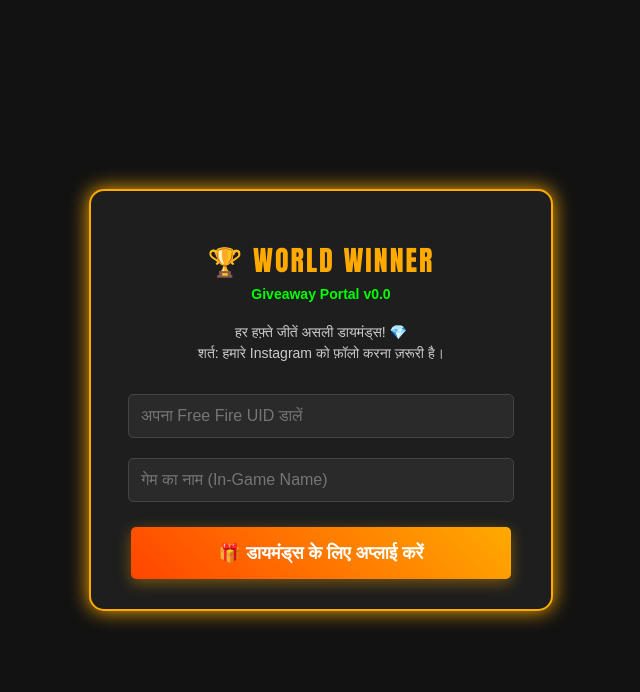
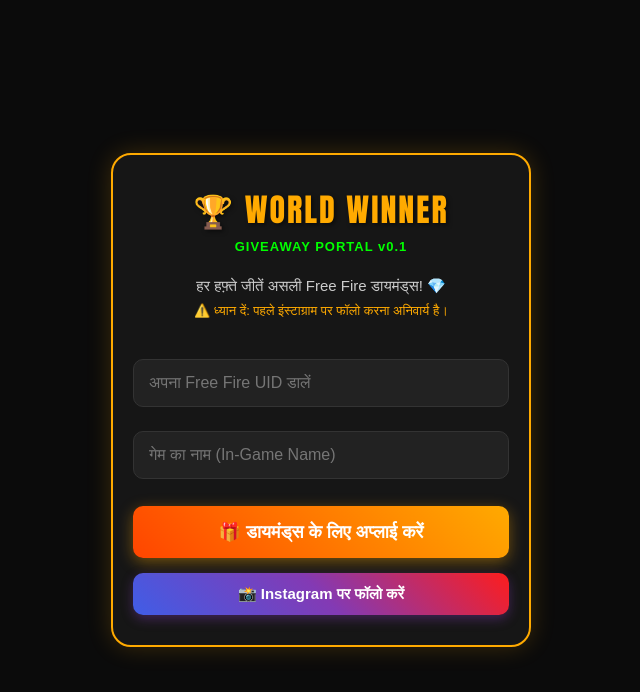
Before and after one commit to minizoyaofficial/zoya-gaming-lab, a plain HTML site: page index.html in a window 1280 px wide. Shown: the whole page, without its empty margins (319-959 px from the left). Drawn offline with Linux system fonts and the light colour scheme.

Commit message:
Update index.html

```diff
--- a/index.html
+++ b/index.html
@@ -3,47 +3,139 @@
 <head>
     <meta charset="UTF-8">
     <meta name="viewport" content="width=device-width, initial-scale=1.0">
-    <title>World Winner - Giveaway v0.0</title>
+    <title>World Winner - Giveaway v0.1</title>
     <style>
-        body { margin: 0; padding: 0; background-color: #121212; color: #ffffff; font-family: 'Arial', sans-serif; display: flex; justify-content: center; align-items: center; height: 100vh; }
-        .container { background: #1e1e1e; padding: 30px; border-radius: 15px; box-shadow: 0 0 20px #ffaa00; width: 85%; max-width: 400px; text-align: center; border: 2px solid #ffaa00; }
-        h1 { font-family: 'Impact', sans-serif; color: #ffaa00; letter-spacing: 2px; margin-bottom: 5px; font-size: 28px; }
-        .version { color: #00ff00; font-size: 14px; margin-bottom: 20px; display: block; font-weight: bold; }
-        .info-text { font-size: 14px; color: #cccccc; margin-bottom: 20px; line-height: 1.5; }
-        input { width: 90%; padding: 12px; margin: 10px 0; border: 1px solid #444; border-radius: 5px; background: #2a2a2a; color: white; font-size: 16px; outline: none; }
-        input:focus { border-color: #ffaa00; }
-        button { width: 95%; padding: 15px; margin-top: 15px; border: none; border-radius: 5px; background: linear-gradient(45deg, #ff4500, #ffaa00); color: white; font-size: 18px; font-weight: bold; cursor: pointer; text-transform: uppercase; box-shadow: 0 4px 15px rgba(255, 170, 0, 0.4); }
-        button:active { transform: scale(0.98); }
-        #message { display: none; margin-top: 15px; font-weight: bold; font-size: 15px; }
+        * { box-sizing: border-box; }
+        body {
+            margin: 0;
+            padding: 20px;
+            background-color: #0b0b0b;
+            color: #ffffff;
+            font-family: 'Arial', sans-serif;
+            display: flex;
+            justify-content: center;
+            align-items: center;
+            min-height: 100vh;
+        }
+        .container {
+            background: #161616;
+            padding: 30px 20px;
+            border-radius: 20px;
+            box-shadow: 0 0 25px rgba(255, 170, 0, 0.2);
+            width: 100%;
+            max-width: 420px;
+            text-align: center;
+            border: 2px solid #ffaa00;
+        }
+        h1 {
+            font-family: 'Impact', sans-serif;
+            color: #ffaa00;
+            letter-spacing: 2px;
+            margin: 0 0 5px 0;
+            font-size: 32px;
+            text-shadow: 2px 2px 4px rgba(0,0,0,0.5);
+        }
+        .version {
+            color: #00ff00;
+            font-size: 13px;
+            margin-bottom: 20px;
+            display: block;
+            font-weight: bold;
+            letter-spacing: 1px;
+        }
+        .info-text {
+            font-size: 15px;
+            color: #cccccc;
+            margin-bottom: 25px;
+            line-height: 1.6;
+        }
+        .input-box {
+            width: 100%;
+            padding: 14px 15px;
+            margin: 12px 0;
+            border: 1px solid #333;
+            border-radius: 10px;
+            background: #222222;
+            color: white;
+            font-size: 16px;
+            outline: none;
+            transition: 0.3s;
+        }
+        .input-box:focus {
+            border-color: #ffaa00;
+            box-shadow: 0 0 8px rgba(255, 170, 0, 0.4);
+        }
+        .submit-btn {
+            width: 100%;
+            padding: 15px;
+            margin-top: 15px;
+            border: none;
+            border-radius: 10px;
+            background: linear-gradient(45deg, #ff4500, #ffaa00);
+            color: white;
+            font-size: 18px;
+            font-weight: bold;
+            cursor: pointer;
+            text-transform: uppercase;
+            box-shadow: 0 4px 15px rgba(255, 170, 0, 0.4);
+            transition: 0.2s;
+        }
+        .submit-btn:active { transform: scale(0.97); }
+
+        .insta-btn {
+            display: block;
+            width: 100%;
+            padding: 12px;
+            margin-top: 15px;
+            background: linear-gradient(45deg, #405de6, #833ab4, #fd1d1d);
+            color: white;
+            text-decoration: none;
+            border-radius: 10px;
+            font-weight: bold;
+            font-size: 15px;
+            box-shadow: 0 4px 12px rgba(131, 58, 180, 0.4);
+        }
+
+        #message { display: none; margin-top: 20px; font-weight: bold; font-size: 15px; padding: 10px; border-radius: 8px; }
     </style>
 </head>
 <body>
     <div class="container">
         <h1>🏆 WORLD WINNER</h1>
-        <span class="version">Giveaway Portal v0.0</span>
-        <p class="info-text">हर हफ़्ते जीतें असली डायमंड्स! 💎<br>शर्त: हमारे Instagram को फ़ॉलो करना ज़रूरी है।</p>
+        <span class="version">GIVEAWAY PORTAL v0.1</span>
+        <p class="info-text">हर हफ़्ते जीतें असली Free Fire डायमंड्स! 💎<br><span style="color: #ffaa00; font-size: 13px;">⚠️ ध्यान दें: पहले इंस्टाग्राम पर फॉलो करना अनिवार्य है।</span></p>
 
-        <input type="text" id="uid" placeholder="अपना Free Fire UID डालें" required>
-        <input type="text" id="ign" placeholder="गेम का नाम (In-Game Name)" required>
+        <input type="number" id="uid" class="input-box" placeholder="अपना Free Fire UID डालें" required>
+        <input type="text" id="ign" class="input-box" placeholder="गेम का नाम (In-Game Name)" required>
 
-        <button onclick="submitForm()">🎁 डायमंड्स के लिए अप्लाई करें</button>
-        <p id="message"></p>
+        <button class="submit-btn" onclick="submitForm()">🎁 डायमंड्स के लिए अप्लाई करें</button>
+
+        <!-- यहाँ अपना असली Instagram लिंक डाल सकते हैं -->
+        <a href="https://instagram.com" target="_blank" class="insta-btn">📸 Instagram पर फॉलो करें</a>
+
+        <div id="message"></div>
     </div>
 
     <script>
         function submitForm() {
-            let uid = document.getElementById("uid").value;
-            let ign = document.getElementById("ign").value;
+            let uid = document.getElementById("uid").value.trim();
+            let ign = document.getElementById("ign").value.trim();
             let msg = document.getElementById("message");
 
             if(uid === "" || ign === "") {
-                msg.style.color = "#ff4500"; // लाल रंग
-                msg.innerHTML = "⚠️ कृपया अपना UID और नाम भरें!";
+                msg.style.background = "rgba(255, 69, 0, 0.2)";
+                msg.style.color = "#ff4500";
+                msg.innerHTML = "⚠️ कृपया अपनी सही UID और गेम का नाम भरें!";
                 msg.style.display = "block";
             } else {
-                msg.style.color = "#00ff00"; // हरा रंग
-                msg.innerHTML = "✅ आपकी एंट्री सेव हो गई है! रिज़ल्ट का इंतज़ार करें।";
+                msg.style.background = "rgba(0, 255, 0, 0.1)";
+                msg.style.color = "#00ff00";
+                msg.innerHTML = "✅ बधाई हो! आपकी एंट्री सक्सेसफुली सेव हो गई है।";
                 msg.style.display = "block";
+
+                // फॉर्म खाली करना
+                document.getElementById("uid").value = "";
+                document.getElementById("ign").value = "";
             }
         }
     </script>
```
